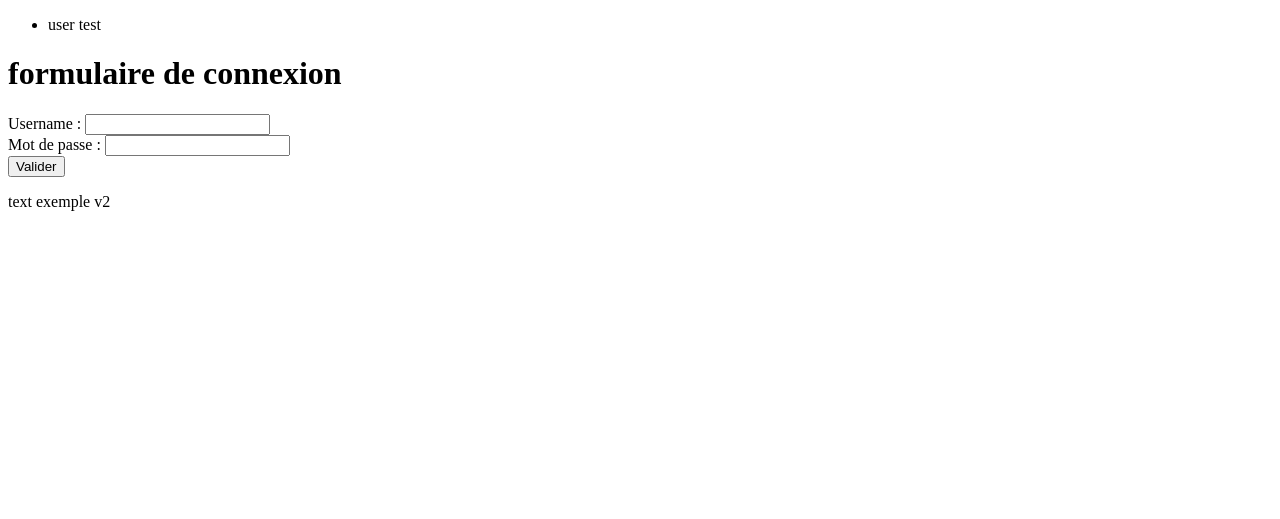
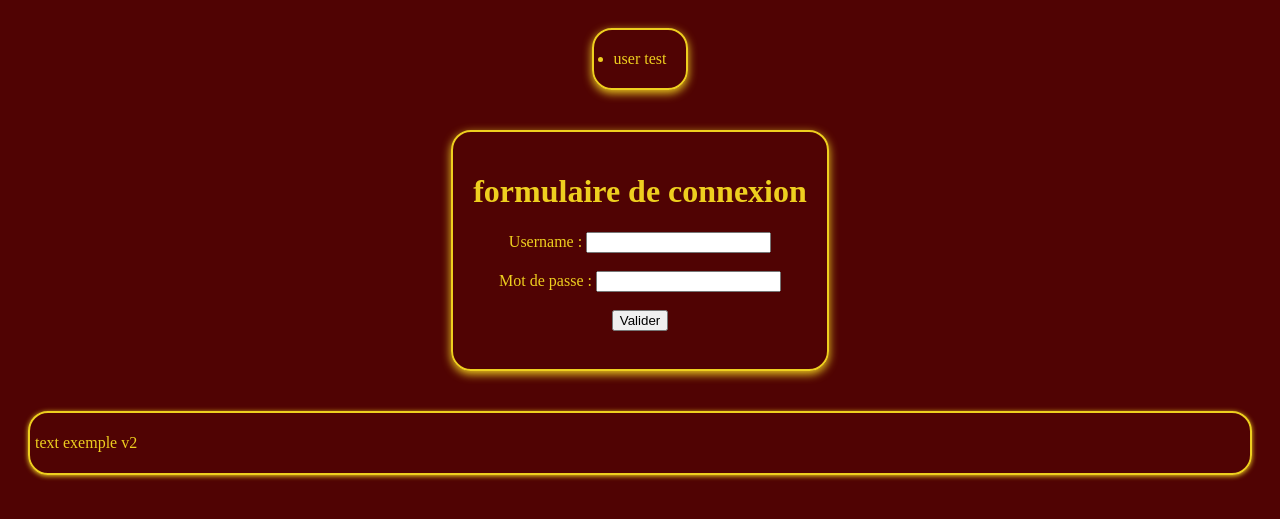
Before and after one commit to slacroix23/Projet_UE2_2, a Flask app: page / in a window 1280 px wide. Shown: the top 519 px of the page. Run offline with Flask 3, Linux system fonts and the light colour scheme; data comes from the database, SQL or seed files in the repository.

Commit message:
css base

```diff
--- a/static/index.css
+++ b/static/index.css
@@ -0,0 +1,25 @@
+body{
+    background-color: #500303;
+    display:flex;
+    flex-direction: column;
+}
+footer{
+    border: 2px solid;
+    border-radius: 20px;
+    color: rgb(238, 207, 31);
+    box-shadow: 0 1px 5px rgb(238, 207, 31);
+    margin: 20px;
+    padding: 5px;
+}
+.container {
+    align-self: center;
+    justify-content: space-around;
+    text-align: center;
+    color: rgb(238, 207, 31);
+    border: 2px solid;
+    border-radius: 20px;
+    box-shadow: 0 3px 10px rgb(238, 207, 31);
+    margin: 20px;
+    padding: 20px;
+    width: fit-content;
+}
--- a/templates/index.html
+++ b/templates/index.html
@@ -3,26 +3,28 @@
 <head>
     <meta charset="UTF-8">
     <meta name="viewport" content="width=device-width, initial-scale=1.0">
+    <link rel="stylesheet" href="../static/index.css">
     <title>Index</title>
 </head>
 <body>
-    <ul>
+    <ul class = "container">
         <!--integration de python (temporaire)-->
         {% for user in users %}
             <li>{{ user["username"] }}</li>
         {% endfor %}
     </ul>
-    <div>
+    <div class = "container">
         <h1>formulaire de connexion</h1>
         <form action="" method="POST">
             <label for="username">Username : </label>
             <input type="text" required>
-            <br>
+            <br><br>
             <label for="mdp">Mot de passe : </label>
             <input type="text" required>
-            <br>
+            <br><br>
             <button type="submit">Valider</button>
         </form>
+        <br>
     </div>
     <footer>
         <p>text exemple v2</p>
```
